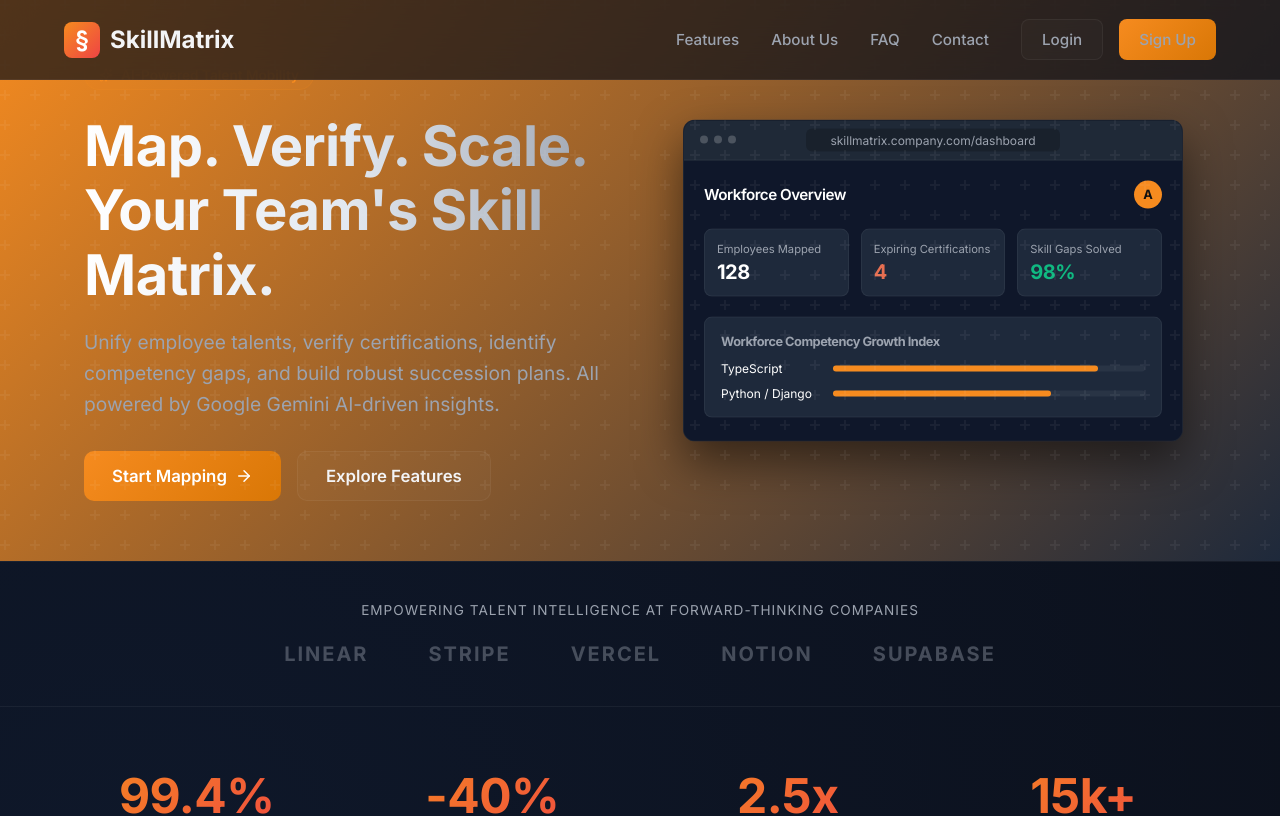
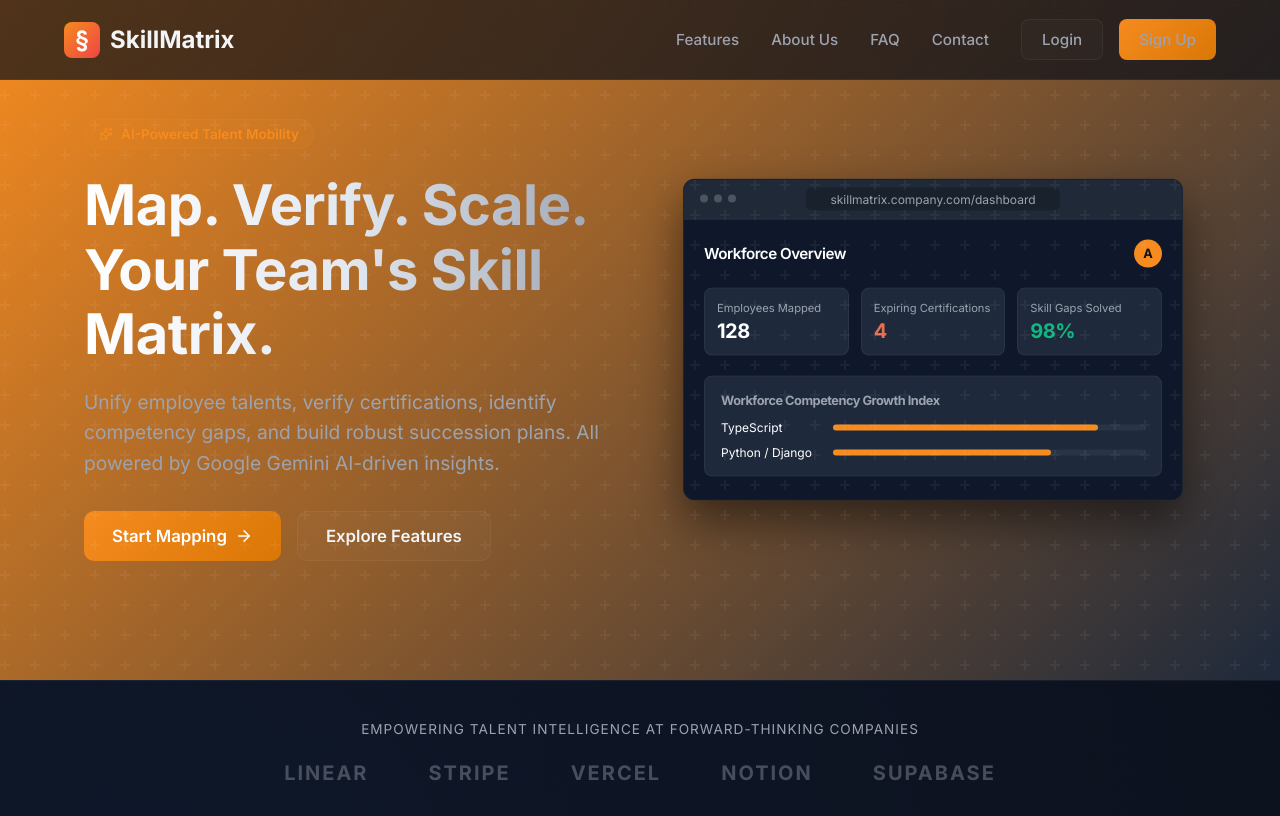
Before and after one commit to imlagat/Employee_skills_system, a React app in the folder frontend/: page / in a window 1280 px wide. Shown: the top 816 px of the page. Built offline with nearby package versions, Linux system fonts and the light colour scheme; no server answers; the HTML template or start-up script is replaced by a standard one; a web font is replaced by a local one.

Commit message:
Increase height and padding of landing page hero section to occupy most of the viewport height

```diff
--- a/frontend/src/pages/Landing.css
+++ b/frontend/src/pages/Landing.css
@@ -149,9 +149,17 @@
 
 /* Hero Section */
 .landing-hero {
-  padding: 180px 0 100px 0;
+  padding: 200px 0 160px 0;
   position: relative;
+  min-height: 85vh;
+  display: flex;
+  align-items: center;
 }
+
+.landing-hero > .landing-container {
+  width: 100%;
+}
+
 
 .hero-grid {
   display: grid;
```
